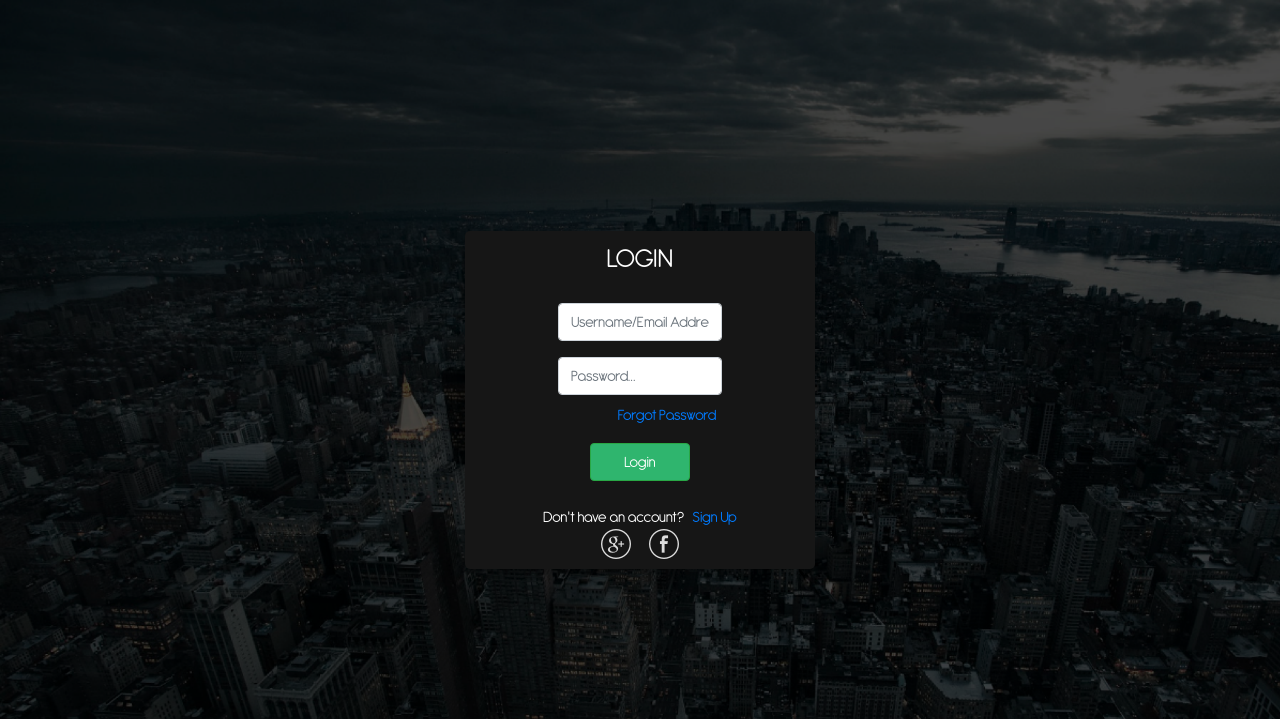
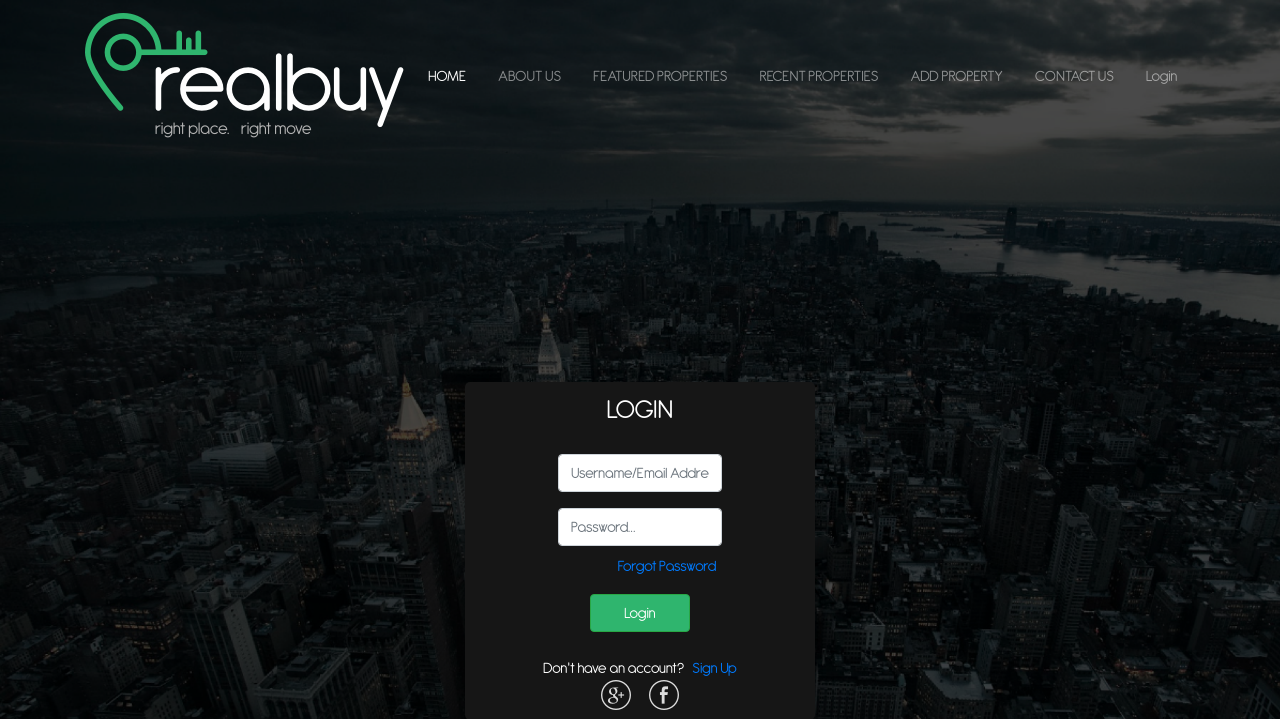
Before and after one commit to VishnuPrasad1998/real-buy, a Django app: page /accounts/login/ in a window 1280 px wide. Shown: the top 719 px of the page. Run offline with Django 3.2, Linux system fonts and the light colour scheme; some libraries are stand-ins or nearby versions.

Commit message:
Fixed some issues related to navigation

```diff
--- a/templates/accounts/login.html
+++ b/templates/accounts/login.html
@@ -88,6 +88,46 @@
 
 </head>
 <body>
+	<div class="navbar-listing">
+        <nav class="navbar navbar-expand-lg navbar-dark bg-transparent sticky-top" id="navbar-example2">
+                <div class="container">
+                <a class="navbar-brand" href="index.html">
+                    <img src="assets/img/logo.png" class="logo" alt="">
+                </a>
+                <button class="navbar-toggler" type="button" data-toggle="collapse" data-target="#navbarNavAltMarkup">
+                    <span class="navbar-toggler-icon"></span>
+                </button>
+                <div class="collapse navbar-collapse" id="navbarNavAltMarkup">
+                    <ul class="navbar-nav">
+                    <li class="nav-item active mr-3">
+                        <a class="nav-link" href="{% url 'index' %}">HOME</a>
+                    </li>
+                    <li class="nav-item mr-3">
+                        <a class="nav-link" href="{% url 'index' %}">ABOUT&nbsp;US</a>
+                    </li>
+                    <li class="nav-item mr-3">
+                        <a class="nav-link" href="{% url 'index' %}#featuredprops">FEATURED&nbsp;PROPERTIES</a>
+                    </li>
+                    <li class="nav-item mr-3">
+                        <a class="nav-link" href="{% url 'index' %}#recentprops">
+                        RECENT&nbsp;PROPERTIES</a>
+                    </li>
+                    <li class="nav-item mr-3">
+                        <a class="nav-link" href="login.html">
+
+                        ADD&nbsp;PROPERTY</a>
+                    </li>
+                    <li class="nav-item mr-3">
+                        <a class="nav-link" href="{% url 'contactus' %}">CONTACT&nbsp;US</a>
+                    </li>
+                    <li class="nav-item mr-3">
+                        <a class="nav-link" href="listings.html">Login</a>
+                    </li>
+                    </ul>
+                </div>
+                </div>
+            </nav>
+      </div>
 	<div class="container h-100">
 		<div class="d-flex justify-content-center h-100">
 			<div class="user_card">
--- a/templates/partials/_navbar.html
+++ b/templates/partials/_navbar.html
@@ -25,8 +25,6 @@
           </li>
           <li class="nav-item mr-3">
               <a class="nav-link" href="{% url 'addlisting' %}">
-              <i class="fas fa-sign-in-alt"></i>
-
               ADD&nbsp;PROPERTY</a>
           </li>
           <li class="nav-item mr-3">
```
Also changed, not shown: templates/listings/search.html (+6 -6 lines).
